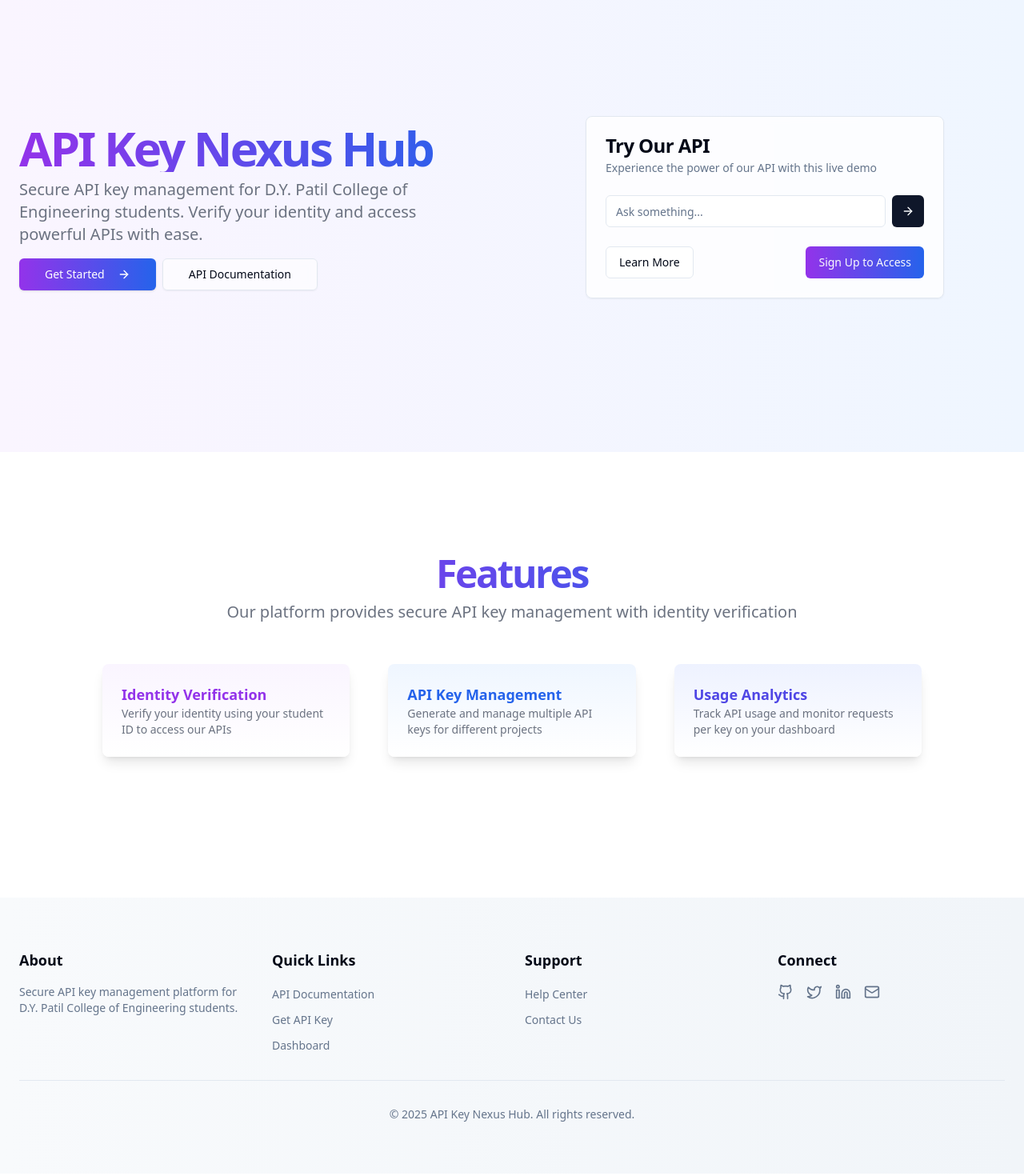
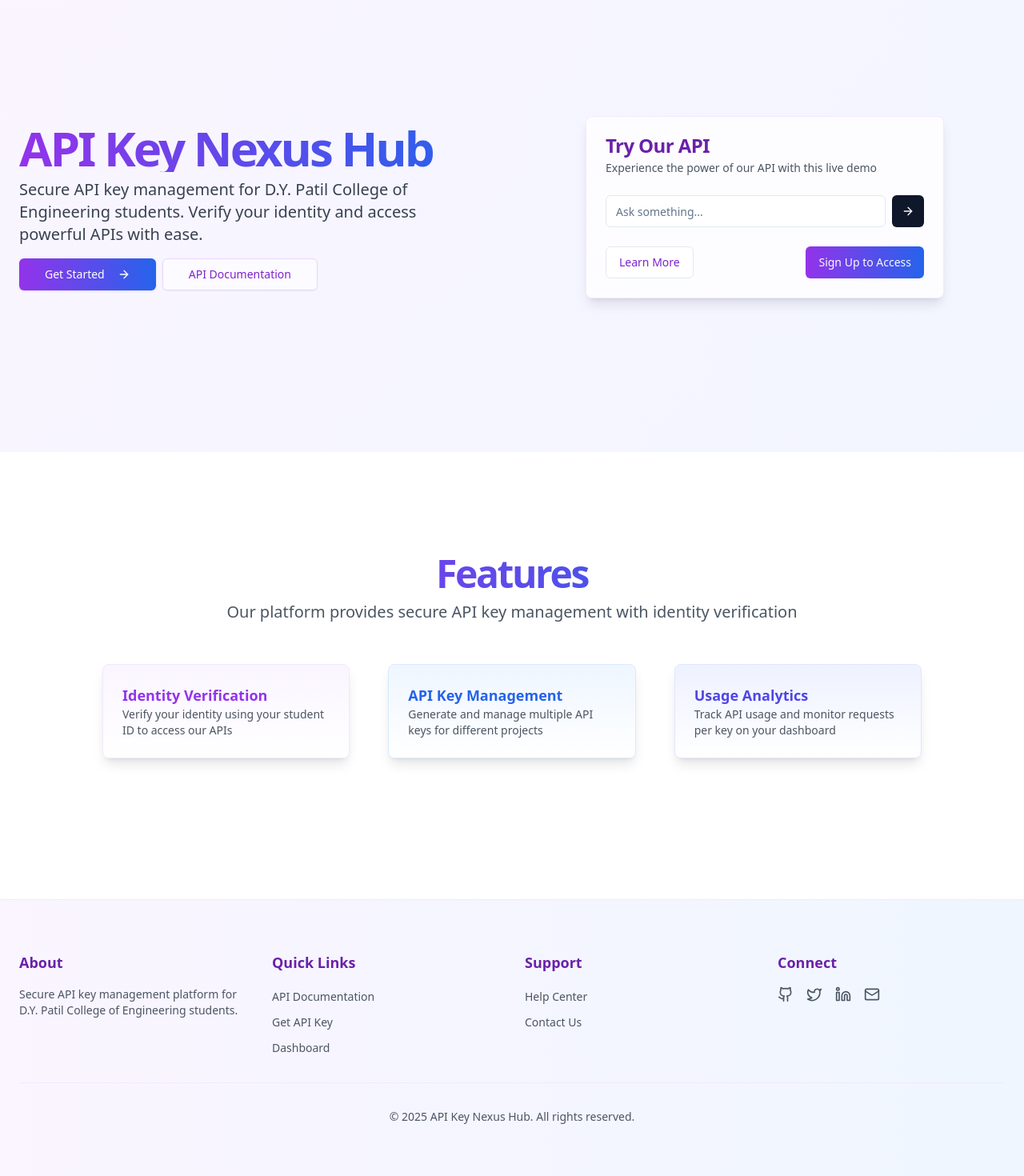
Before and after one commit to lakkawardhananjay/api-key-nexus-hub, a React (Vite) app: page / in a window 1280 px wide. Shown: the part 112-1582 px from the top of the page at 80% size. Built offline with nearby package versions, Linux system fonts and the light colour scheme.

Commit message:
Fix: Improve color scheme

```diff
--- a/src/components/Footer.tsx
+++ b/src/components/Footer.tsx
@@ -4,50 +4,50 @@ import { Link } from "react-router-dom";
 
 const Footer = () => {
   return (
-    <footer className="w-full bg-gradient-to-r from-slate-50 to-slate-100 dark:from-slate-900 dark:to-slate-800">
+    <footer className="w-full bg-gradient-to-r from-purple-50 to-blue-50 dark:from-slate-900 dark:to-slate-800 border-t border-purple-100 dark:border-slate-700">
       <div className="container px-4 md:px-6 py-16">
         <div className="grid grid-cols-1 md:grid-cols-4 gap-8">
           <div className="space-y-4">
-            <h3 className="text-lg font-semibold">About</h3>
-            <p className="text-sm text-muted-foreground">
+            <h3 className="text-lg font-semibold text-purple-800 dark:text-purple-200">About</h3>
+            <p className="text-sm text-gray-600 dark:text-gray-400">
               Secure API key management platform for D.Y. Patil College of Engineering students.
             </p>
           </div>
           <div className="space-y-4">
-            <h3 className="text-lg font-semibold">Quick Links</h3>
+            <h3 className="text-lg font-semibold text-purple-800 dark:text-purple-200">Quick Links</h3>
             <ul className="space-y-2">
-              <li><Link to="/api-docs" className="text-sm text-muted-foreground hover:text-primary">API Documentation</Link></li>
-              <li><Link to="/get-api-key" className="text-sm text-muted-foreground hover:text-primary">Get API Key</Link></li>
-              <li><Link to="/dashboard" className="text-sm text-muted-foreground hover:text-primary">Dashboard</Link></li>
+              <li><Link to="/api-docs" className="text-sm text-gray-600 hover:text-purple-700 dark:text-gray-400 dark:hover:text-purple-300">API Documentation</Link></li>
+              <li><Link to="/get-api-key" className="text-sm text-gray-600 hover:text-purple-700 dark:text-gray-400 dark:hover:text-purple-300">Get API Key</Link></li>
+              <li><Link to="/dashboard" className="text-sm text-gray-600 hover:text-purple-700 dark:text-gray-400 dark:hover:text-purple-300">Dashboard</Link></li>
             </ul>
           </div>
           <div className="space-y-4">
-            <h3 className="text-lg font-semibold">Support</h3>
+            <h3 className="text-lg font-semibold text-purple-800 dark:text-purple-200">Support</h3>
             <ul className="space-y-2">
-              <li><Link to="/help" className="text-sm text-muted-foreground hover:text-primary">Help Center</Link></li>
-              <li><a href="mailto:support@example.com" className="text-sm text-muted-foreground hover:text-primary">Contact Us</a></li>
+              <li><Link to="/help" className="text-sm text-gray-600 hover:text-purple-700 dark:text-gray-400 dark:hover:text-purple-300">Help Center</Link></li>
+              <li><a href="mailto:support@example.com" className="text-sm text-gray-600 hover:text-purple-700 dark:text-gray-400 dark:hover:text-purple-300">Contact Us</a></li>
             </ul>
           </div>
           <div className="space-y-4">
-            <h3 className="text-lg font-semibold">Connect</h3>
+            <h3 className="text-lg font-semibold text-purple-800 dark:text-purple-200">Connect</h3>
             <div className="flex space-x-4">
-              <a href="#" className="text-muted-foreground hover:text-primary">
+              <a href="#" className="text-gray-600 hover:text-purple-700 dark:text-gray-400 dark:hover:text-purple-300">
                 <Github className="h-5 w-5" />
               </a>
-              <a href="#" className="text-muted-foreground hover:text-primary">
+              <a href="#" className="text-gray-600 hover:text-purple-700 dark:text-gray-400 dark:hover:text-purple-300">
                 <Twitter className="h-5 w-5" />
               </a>
-              <a href="#" className="text-muted-foreground hover:text-primary">
+              <a href="#" className="text-gray-600 hover:text-purple-700 dark:text-gray-400 dark:hover:text-purple-300">
                 <Linkedin className="h-5 w-5" />
               </a>
-              <a href="#" className="text-muted-foreground hover:text-primary">
+              <a href="#" className="text-gray-600 hover:text-purple-700 dark:text-gray-400 dark:hover:text-purple-300">
                 <Mail className="h-5 w-5" />
               </a>
             </div>
           </div>
         </div>
-        <div className="mt-8 pt-8 border-t border-border">
-          <p className="text-center text-sm text-muted-foreground">
+        <div className="mt-8 pt-8 border-t border-purple-100 dark:border-slate-700">
+          <p className="text-center text-sm text-gray-600 dark:text-gray-400">
             © {new Date().getFullYear()} API Key Nexus Hub. All rights reserved.
           </p>
         </div>
--- a/src/pages/Index.tsx
+++ b/src/pages/Index.tsx
@@ -1,3 +1,4 @@
+
 import { useState } from "react";
 import { Link } from "react-router-dom";
 import { Button } from "@/components/ui/button";
@@ -19,9 +20,9 @@ const Index = () => {
   });
 
   return (
-    <div className="min-h-screen bg-gradient-to-b from-white to-gray-50 dark:from-gray-900 dark:to-gray-800">
+    <div className="min-h-screen bg-gradient-to-b from-purple-50 to-blue-50 dark:from-slate-900 dark:to-slate-800">
       {/* Hero Section */}
-      <section className="w-full py-12 md:py-24 lg:py-32 xl:py-48 bg-gradient-to-r from-purple-50 to-blue-50 dark:from-gray-900 dark:to-slate-900">
+      <section className="w-full py-12 md:py-24 lg:py-32 xl:py-48 bg-gradient-to-r from-purple-50/60 to-blue-50/60 dark:from-slate-900/80 dark:to-slate-800/80">
         <div className="container px-4 md:px-6">
           <div className="grid gap-6 lg:grid-cols-[1fr_400px] lg:gap-12 xl:grid-cols-[1fr_600px]">
             <div className="flex flex-col justify-center space-y-4">
@@ -29,7 +30,7 @@ const Index = () => {
                 <h1 className="text-3xl font-bold tracking-tighter bg-gradient-to-r from-purple-600 to-blue-600 bg-clip-text text-transparent sm:text-4xl md:text-5xl lg:text-6xl/none">
                   API Key Nexus Hub
                 </h1>
-                <p className="max-w-[600px] text-gray-500 md:text-xl dark:text-gray-400">
+                <p className="max-w-[600px] text-gray-700 md:text-xl dark:text-gray-300">
                   Secure API key management for D.Y. Patil College of Engineering students.
                   Verify your identity and access powerful APIs with ease.
                 </p>
@@ -42,17 +43,17 @@ const Index = () => {
                   </Button>
                 </Link>
                 <Link to="/api-docs">
-                  <Button variant="outline" className="inline-flex h-10 items-center justify-center rounded-md border border-input bg-background/60 backdrop-blur-sm px-8 text-sm font-medium shadow-sm transition-colors hover:bg-accent hover:text-accent-foreground">
+                  <Button variant="outline" className="inline-flex h-10 items-center justify-center rounded-md border border-purple-200 bg-white/60 backdrop-blur-sm px-8 text-sm font-medium text-purple-700 shadow-sm transition-colors hover:bg-purple-50 dark:border-slate-700 dark:bg-slate-800/60 dark:text-purple-300">
                     API Documentation
                   </Button>
                 </Link>
               </div>
             </div>
             <div className="flex items-center justify-center">
-              <Card className="w-full max-w-md animate-fade-in bg-white/80 backdrop-blur-sm dark:bg-gray-800/80">
+              <Card className="w-full max-w-md animate-fade-in bg-white/80 backdrop-blur-sm dark:bg-slate-800/80 border border-purple-100 dark:border-slate-700 shadow-lg">
                 <CardHeader>
-                  <CardTitle>Try Our API</CardTitle>
-                  <CardDescription>
+                  <CardTitle className="text-purple-800 dark:text-purple-200">Try Our API</CardTitle>
+                  <CardDescription className="text-gray-600 dark:text-gray-400">
                     Experience the power of our API with this live demo
                   </CardDescription>
                 </CardHeader>
@@ -63,7 +64,7 @@ const Index = () => {
                   <Button
                     variant="outline"
                     onClick={() => toast.info("Get your API key to unlock full capabilities!")}
-                    className="bg-white/50 backdrop-blur-sm dark:bg-gray-800/50"
+                    className="bg-white/50 backdrop-blur-sm text-purple-700 dark:bg-slate-800/50 dark:text-purple-300"
                   >
                     Learn More
                   </Button>
@@ -80,32 +81,32 @@ const Index = () => {
       </section>
 
       {/* Features Section with enhanced styling */}
-      <section className="w-full py-12 md:py-24 lg:py-32 bg-white dark:bg-gray-900">
+      <section className="w-full py-12 md:py-24 lg:py-32 bg-white dark:bg-slate-900">
         <div className="container px-4 md:px-6">
           <div className="flex flex-col items-center justify-center space-y-4 text-center">
             <div className="space-y-2">
               <h2 className="text-3xl font-bold tracking-tighter bg-gradient-to-r from-purple-600 to-blue-600 bg-clip-text text-transparent sm:text-5xl">Features</h2>
-              <p className="max-w-[900px] text-gray-500 md:text-xl/relaxed lg:text-base/relaxed xl:text-xl/relaxed dark:text-gray-400">
+              <p className="max-w-[900px] text-gray-600 md:text-xl/relaxed lg:text-base/relaxed xl:text-xl/relaxed dark:text-gray-400">
                 Our platform provides secure API key management with identity verification
               </p>
             </div>
           </div>
           <div className="mx-auto grid max-w-5xl grid-cols-1 gap-6 py-12 md:grid-cols-3 lg:gap-12">
-            <div className="group relative overflow-hidden rounded-lg p-6 bg-gradient-to-b from-purple-50 to-white dark:from-gray-800 dark:to-gray-900 shadow-lg transition-all hover:shadow-xl">
+            <div className="group relative overflow-hidden rounded-lg p-6 bg-gradient-to-b from-purple-50 to-white dark:from-slate-800 dark:to-slate-900 shadow-lg transition-all hover:shadow-xl border border-purple-100 dark:border-slate-700">
               <h3 className="text-lg font-bold text-purple-600 dark:text-purple-400">Identity Verification</h3>
-              <p className="text-sm text-gray-500 dark:text-gray-400">
+              <p className="text-sm text-gray-600 dark:text-gray-400">
                 Verify your identity using your student ID to access our APIs
               </p>
             </div>
-            <div className="group relative overflow-hidden rounded-lg p-6 bg-gradient-to-b from-blue-50 to-white dark:from-gray-800 dark:to-gray-900 shadow-lg transition-all hover:shadow-xl">
+            <div className="group relative overflow-hidden rounded-lg p-6 bg-gradient-to-b from-blue-50 to-white dark:from-slate-800 dark:to-slate-900 shadow-lg transition-all hover:shadow-xl border border-blue-100 dark:border-slate-700">
               <h3 className="text-lg font-bold text-blue-600 dark:text-blue-400">API Key Management</h3>
-              <p className="text-sm text-gray-500 dark:text-gray-400">
+              <p className="text-sm text-gray-600 dark:text-gray-400">
                 Generate and manage multiple API keys for different projects
               </p>
             </div>
-            <div className="group relative overflow-hidden rounded-lg p-6 bg-gradient-to-b from-indigo-50 to-white dark:from-gray-800 dark:to-gray-900 shadow-lg transition-all hover:shadow-xl">
+            <div className="group relative overflow-hidden rounded-lg p-6 bg-gradient-to-b from-indigo-50 to-white dark:from-slate-800 dark:to-slate-900 shadow-lg transition-all hover:shadow-xl border border-indigo-100 dark:border-slate-700">
               <h3 className="text-lg font-bold text-indigo-600 dark:text-indigo-400">Usage Analytics</h3>
-              <p className="text-sm text-gray-500 dark:text-gray-400">
+              <p className="text-sm text-gray-600 dark:text-gray-400">
                 Track API usage and monitor requests per key on your dashboard
               </p>
             </div>
```
